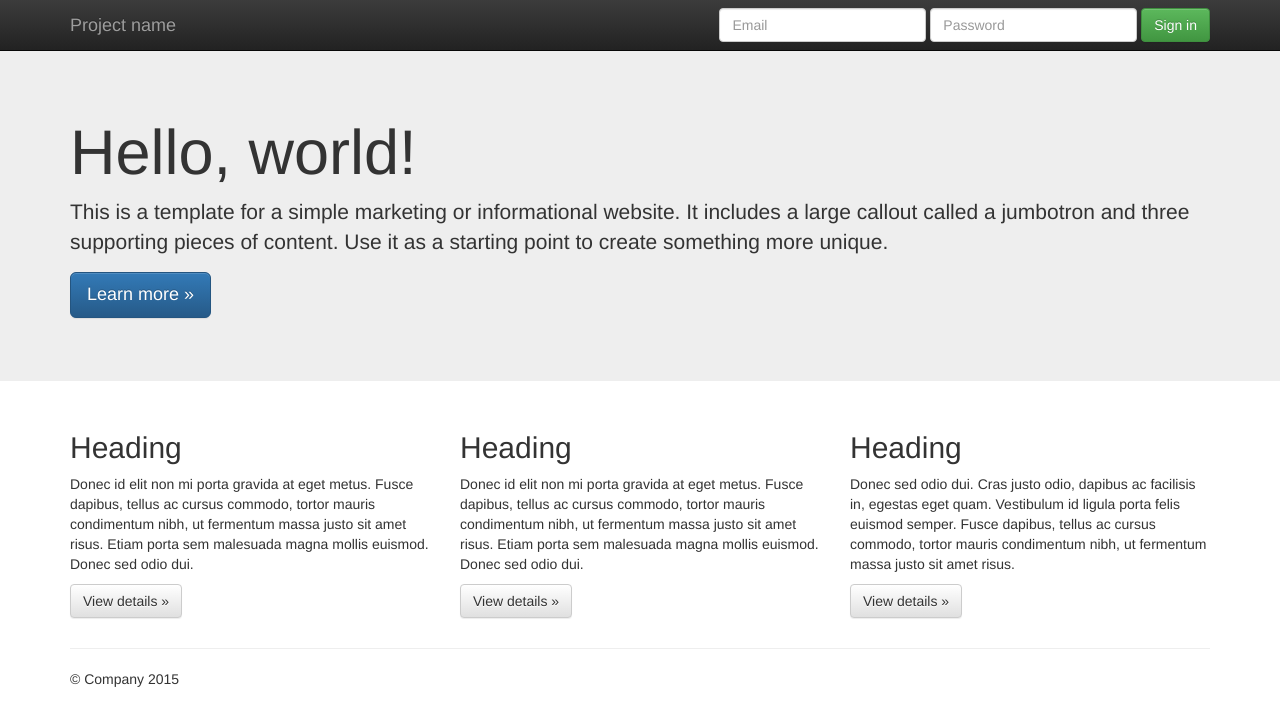
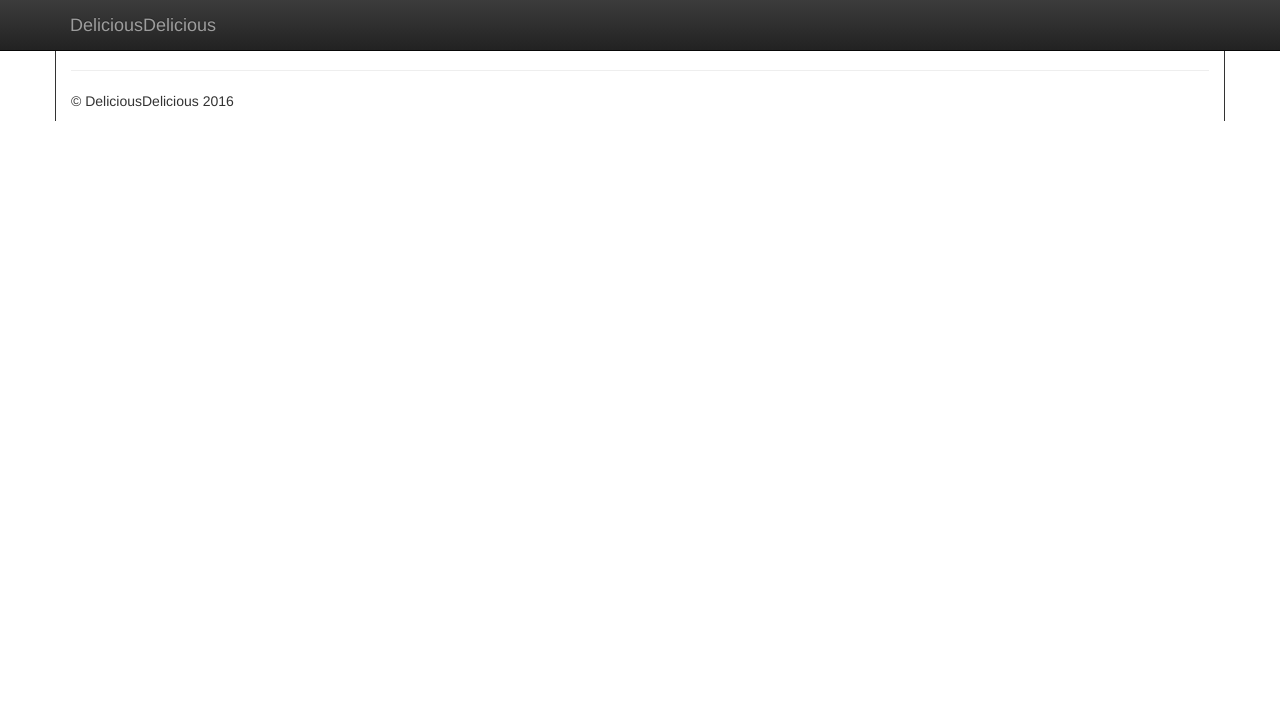
Before and after one commit to baconstrip/deliciousDelicious, a Flask app: template templates/index.html in a window 1280 px wide. Shown: the top 726 px of the page. Run offline with Flask 2, Linux system fonts and the light colour scheme; the template is opened without the code that fills it, so the values that code supplies are empty; some libraries are stand-ins or nearby versions.

Commit message:
Bunch of stuff

```diff
--- a/app.py
+++ b/app.py
@@ -1,9 +1,11 @@
 from flask import Flask
+from flask import render_template
+
 app = Flask(__name__)
 
 @app.route("/")
 def hello():
-    return "Hello World!"
+    return render_template("index.html")
 
 if __name__ == "__main__":
-    app.run()
+    app.run(debug=True)
--- a/modules/test.py
+++ /dev/null
@@ -1,2 +0,0 @@
-class Test:
-    name = "test"
--- a/static/css/main.css
+++ b/static/css/main.css
@@ -3,3 +3,8 @@
 /* ==========================================================================
    Author's custom styles
    ========================================================================== */
+
+.main-body-border {
+    border-left: 1px solid;
+    border-right: 1px solid;
+}
--- /dev/null
+++ b/templates/base.html
@@ -0,0 +1,53 @@
+<!doctype html>
+<!--[if lt IE 7]>      <html class="no-js lt-ie9 lt-ie8 lt-ie7" lang=""> <![endif]-->
+<!--[if IE 7]>         <html class="no-js lt-ie9 lt-ie8" lang=""> <![endif]-->
+<!--[if IE 8]>         <html class="no-js lt-ie9" lang=""> <![endif]-->
+<!--[if gt IE 8]><!--> <html class="no-js" lang=""> <!--<![endif]-->
+    <head>
+        <meta charset="utf-8">
+        <meta http-equiv="X-UA-Compatible" content="IE=edge,chrome=1">
+        <title>{% block title %}{% endblock %}</title>
+        <meta name="description" content="">
+        <meta name="viewport" content="width=device-width, initial-scale=1">
+        <link rel="apple-touch-icon" href="apple-touch-icon.png">
+
+        <link rel="stylesheet" href="static/css/bootstrap.min.css">
+        <style>
+            {% block styles %}{% endblock %}
+            body {
+                padding-top: 50px;
+                padding-bottom: 20px;
+            }
+        </style>
+        <link rel="stylesheet" href="static/css/bootstrap-theme.min.css">
+        <link rel="stylesheet" href="static/css/main.css">
+
+        <script src="js/vendor/modernizr-2.8.3-respond-1.4.2.min.js"></script>
+    </head>
+    <body>
+        <!--[if lt IE 8]>
+            <p class="browserupgrade">You are using an <strong>outdated</strong> browser. Please <a href="http://browsehappy.com/">upgrade your browser</a> to improve your experience.</p>
+        <![endif]-->
+    <nav class="navbar navbar-inverse navbar-fixed-top" role="navigation">
+      <div class="container " >
+        <div class="navbar-header">
+          <a class="navbar-brand" href="#">DeliciousDelicious</a>
+        </div>
+      </div>
+    </nav>
+    <div class="container main-body-border">
+      <hr>
+      {% block body %}{% endblock %}
+      <footer>
+        <p>&copy; DeliciousDelicious 2016</p>
+      </footer>
+    </div> <!-- /container -->        <script src="//ajax.googleapis.com/ajax/libs/jquery/1.11.2/jquery.min.js"></script>
+        <script>window.jQuery || document.write('<script src="static/js/vendor/jquery-1.11.2.min.js"><\/script>')</script>
+
+        <script src="static/js/vendor/bootstrap.min.js"></script>
+
+        <script src="static/js/main.js"></script>
+
+        {% block scripts %}{% endblock %}
+    </body>
+</html>
--- a/templates/index.html
+++ b/templates/index.html
@@ -1,106 +1,11 @@
-<!doctype html>
-<!--[if lt IE 7]>      <html class="no-js lt-ie9 lt-ie8 lt-ie7" lang=""> <![endif]-->
-<!--[if IE 7]>         <html class="no-js lt-ie9 lt-ie8" lang=""> <![endif]-->
-<!--[if IE 8]>         <html class="no-js lt-ie9" lang=""> <![endif]-->
-<!--[if gt IE 8]><!--> <html class="no-js" lang=""> <!--<![endif]-->
-    <head>
-        <meta charset="utf-8">
-        <meta http-equiv="X-UA-Compatible" content="IE=edge,chrome=1">
-        <title></title>
-        <meta name="description" content="">
-        <meta name="viewport" content="width=device-width, initial-scale=1">
-        <link rel="apple-touch-icon" href="apple-touch-icon.png">
+{% extends "base.html" %}
 
-        <link rel="stylesheet" href="css/bootstrap.min.css">
-        <style>
-            body {
-                padding-top: 50px;
-                padding-bottom: 20px;
-            }
-        </style>
-        <link rel="stylesheet" href="css/bootstrap-theme.min.css">
-        <link rel="stylesheet" href="css/main.css">
+{% block title %}DeliciousMon{% endblock %}
 
-        <script src="js/vendor/modernizr-2.8.3-respond-1.4.2.min.js"></script>
-    </head>
-    <body>
-        <!--[if lt IE 8]>
-            <p class="browserupgrade">You are using an <strong>outdated</strong> browser. Please <a href="http://browsehappy.com/">upgrade your browser</a> to improve your experience.</p>
-        <![endif]-->
-    <nav class="navbar navbar-inverse navbar-fixed-top" role="navigation">
-      <div class="container">
-        <div class="navbar-header">
-          <button type="button" class="navbar-toggle collapsed" data-toggle="collapse" data-target="#navbar" aria-expanded="false" aria-controls="navbar">
-            <span class="sr-only">Toggle navigation</span>
-            <span class="icon-bar"></span>
-            <span class="icon-bar"></span>
-            <span class="icon-bar"></span>
-          </button>
-          <a class="navbar-brand" href="#">Project name</a>
-        </div>
-        <div id="navbar" class="navbar-collapse collapse">
-          <form class="navbar-form navbar-right" role="form">
-            <div class="form-group">
-              <input type="text" placeholder="Email" class="form-control">
-            </div>
-            <div class="form-group">
-              <input type="password" placeholder="Password" class="form-control">
-            </div>
-            <button type="submit" class="btn btn-success">Sign in</button>
-          </form>
-        </div><!--/.navbar-collapse -->
-      </div>
-    </nav>
+{% block body %}
 
-    <!-- Main jumbotron for a primary marketing message or call to action -->
-    <div class="jumbotron">
-      <div class="container">
-        <h1>Hello, world!</h1>
-        <p>This is a template for a simple marketing or informational website. It includes a large callout called a jumbotron and three supporting pieces of content. Use it as a starting point to create something more unique.</p>
-        <p><a class="btn btn-primary btn-lg" href="#" role="button">Learn more &raquo;</a></p>
-      </div>
-    </div>
+{% endblock %}
 
-    <div class="container">
-      <!-- Example row of columns -->
-      <div class="row">
-        <div class="col-md-4">
-          <h2>Heading</h2>
-          <p>Donec id elit non mi porta gravida at eget metus. Fusce dapibus, tellus ac cursus commodo, tortor mauris condimentum nibh, ut fermentum massa justo sit amet risus. Etiam porta sem malesuada magna mollis euismod. Donec sed odio dui. </p>
-          <p><a class="btn btn-default" href="#" role="button">View details &raquo;</a></p>
-        </div>
-        <div class="col-md-4">
-          <h2>Heading</h2>
-          <p>Donec id elit non mi porta gravida at eget metus. Fusce dapibus, tellus ac cursus commodo, tortor mauris condimentum nibh, ut fermentum massa justo sit amet risus. Etiam porta sem malesuada magna mollis euismod. Donec sed odio dui. </p>
-          <p><a class="btn btn-default" href="#" role="button">View details &raquo;</a></p>
-       </div>
-        <div class="col-md-4">
-          <h2>Heading</h2>
-          <p>Donec sed odio dui. Cras justo odio, dapibus ac facilisis in, egestas eget quam. Vestibulum id ligula porta felis euismod semper. Fusce dapibus, tellus ac cursus commodo, tortor mauris condimentum nibh, ut fermentum massa justo sit amet risus.</p>
-          <p><a class="btn btn-default" href="#" role="button">View details &raquo;</a></p>
-        </div>
-      </div>
-
-      <hr>
-
-      <footer>
-        <p>&copy; Company 2015</p>
-      </footer>
-    </div> <!-- /container -->        <script src="//ajax.googleapis.com/ajax/libs/jquery/1.11.2/jquery.min.js"></script>
-        <script>window.jQuery || document.write('<script src="js/vendor/jquery-1.11.2.min.js"><\/script>')</script>
-
-        <script src="js/vendor/bootstrap.min.js"></script>
-
-        <script src="js/main.js"></script>
-
-        <!-- Google Analytics: change UA-XXXXX-X to be your site's ID. -->
-        <script>
-            (function(b,o,i,l,e,r){b.GoogleAnalyticsObject=l;b[l]||(b[l]=
-            function(){(b[l].q=b[l].q||[]).push(arguments)});b[l].l=+new Date;
-            e=o.createElement(i);r=o.getElementsByTagName(i)[0];
-            e.src='//www.google-analytics.com/analytics.js';
-            r.parentNode.insertBefore(e,r)}(window,document,'script','ga'));
-            ga('create','UA-XXXXX-X','auto');ga('send','pageview');
-        </script>
-    </body>
-</html>
+{% block scripts %}
+<script src="static/js/index.js"></script>
+{% endblock %}
```
Also changed, not shown: Display.py (added, +11 -0 lines), DisplayLoader.py (renamed from ModuleLoader.py, +8 -1 lines), LayoutGenerator.py (added, +36 -0 lines), Modules.py (deleted, +0 -8 lines), displays/test.py (added, +9 -0 lines), displays/test.json (renamed from modules/test.json), displays/test.png (added), layout/__init__.py (added).
